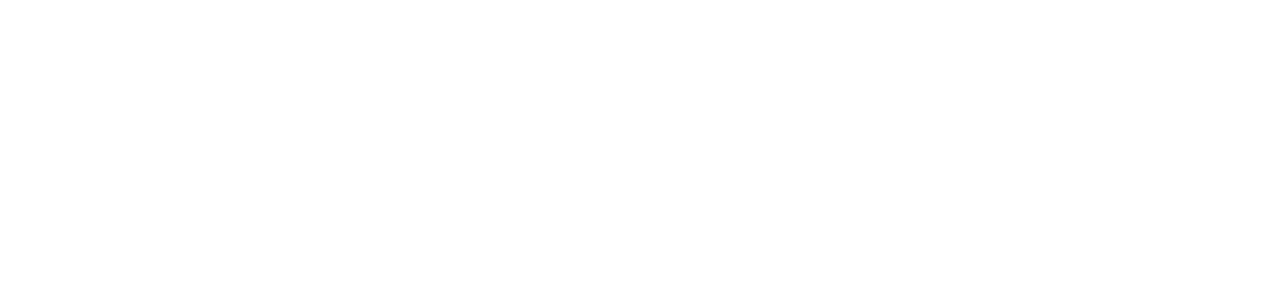
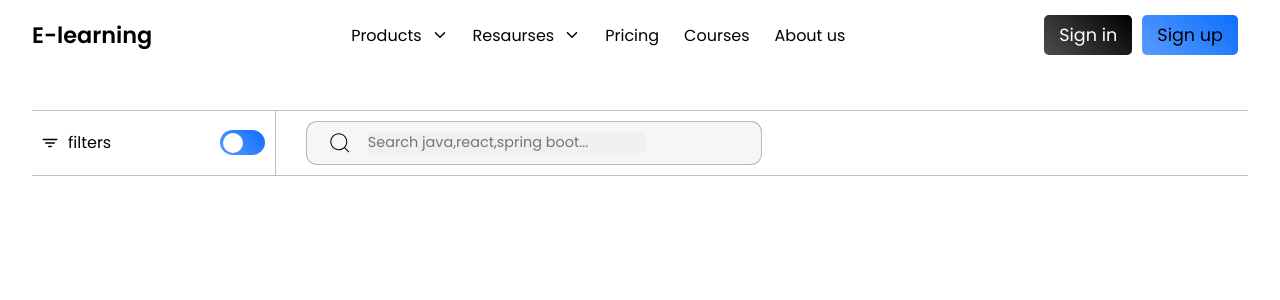
Before and after one commit to AnouarMellouk-Engineer/E-learning-Platform, a React (Vite) app: page /products in a window 1280 px wide. Before the commit this address had no page. Shown: the top 300 px of the page. Built offline with nearby package versions, Linux system fonts and the light colour scheme.

Commit message:
create the Products page

```diff
--- a/src/pages/App/App.jsx
+++ b/src/pages/App/App.jsx
@@ -2,11 +2,13 @@
 import Home from "../Home";
 import Signin from "../Signinn/Signin";
 import { Routes, Route } from "react-router-dom";
+import Products from "../Products/Products";
 
 function App() {
   return (
     <Routes>
       <Route path="/" element={<Home />} />
+      <Route path="/products" element={<Products />} />
       <Route path="/Signin" element={<Signin />} />
     </Routes>
   );
--- /dev/null
+++ b/src/pages/Products/Products.css
@@ -0,0 +1,79 @@
+.products {
+  overflow: hidden;
+}
+
+.products-header {
+  padding-top: 40px;
+  display: flex;
+}
+
+.filter {
+  width: 20%;
+  display: flex;
+  padding: 10px 10px;
+  justify-content: space-between;
+  align-items: center;
+
+  border-top: 1px solid rgba(0, 0, 0, 0.253);
+  border-bottom: 1px solid rgba(0, 0, 0, 0.253);
+}
+
+.filter .filter-icon {
+  display: flex;
+  justify-content: flex-start;
+  align-items: center;
+  gap: 10px;
+}
+
+.search-product {
+  padding: 10px 30px;
+  border: 1px solid rgba(0, 0, 0, 0.253);
+  border-right: none;
+  width: 80%;
+}
+.change {
+  width: 45px;
+  height: 25px;
+  background: linear-gradient(45deg, #589bff, #0d6efd);
+  border-radius: 30px;
+  position: relative;
+  cursor: pointer;
+}
+
+.change div {
+  width: 20px;
+  height: 20px;
+  border-radius: 50%;
+  background-color: white;
+  position: absolute;
+  left: 3px;
+  top: 9%;
+  transition: 0.3s;
+}
+
+.change .not-filter {
+  left: 21px;
+}
+
+.search-course {
+  display: flex;
+  justify-content: flex-start;
+  align-items: center;
+  padding: 8px 20px;
+  border: 1px solid rgba(0, 0, 0, 0.253);
+  border-radius: 11px;
+  gap: 15px;
+  width: 50%;
+  background-color: #e2e2e24d;
+}
+
+.search-course input {
+  outline: none;
+  border: none;
+  font-size: 0.9rem;
+  background-color: #e2e2e24d;
+}
+
+.search-course .search-icon {
+  font-size: 1.6rem;
+}
--- /dev/null
+++ b/src/pages/Products/Products.jsx
@@ -0,0 +1,128 @@
+import "./Products.css";
+import Nav from "../../components/nav/Nav";
+import { useState } from "react";
+import { CiSearch } from "react-icons/ci";
+import { IoFilter } from "react-icons/io5";
+import { GoPerson } from "react-icons/go";
+import { BiCategory } from "react-icons/bi";
+import { RiMindMap } from "react-icons/ri";
+import { MdAccessTime } from "react-icons/md";
+import { TbSchool } from "react-icons/tb";
+import { IoRocketOutline } from "react-icons/io5";
+import { PiShootingStarBold } from "react-icons/pi";
+import { LuFileCode2 } from "react-icons/lu";
+import { BsFileEarmarkPlay } from "react-icons/bs";
+import { IoCartOutline } from "react-icons/io5";
+const Products = () => {
+  const [filter, setFilter] = useState(true);
+  const [selectStandards, setSelectStandards] = useState({});
+  const Standards = [
+    {
+      name: "Type",
+      logo: <BiCategory />,
+      choises: [
+        {
+          title: "Course",
+          logo: <LuFileCode2 />,
+        },
+        {
+          title: "Build",
+          logo: <BsFileEarmarkPlay />,
+        },
+      ],
+    },
+    {
+      name: "Price",
+      logo: <IoCartOutline />,
+      choises: [
+        {
+          title: "Pro",
+          logo: <IoRocketOutline />,
+        },
+        {
+          title: "Free",
+          logo: <PiShootingStarBold />,
+        },
+      ],
+    },
+    {
+      name: "Instructors",
+      logo: <GoPerson />,
+    },
+    {
+      name: "Track",
+      logo: <RiMindMap />,
+    },
+    {
+      name: "Duration",
+      logo: <MdAccessTime />,
+      choises: [
+        {
+          title: "4-7 Weeks",
+          logo: undefined,
+        },
+        {
+          title: "7-9 Weeks",
+          logo: undefined,
+        },
+        {
+          title: "+9 Weeks",
+          logo: undefined,
+        },
+      ],
+    },
+    {
+      name: "Level",
+      logo: <TbSchool />,
+      choises: [
+        {
+          title: "Beginner",
+          logo: undefined,
+        },
+        {
+          title: "Intermediate",
+          logo: undefined,
+        },
+        {
+          title: "Advanced",
+          logo: undefined,
+        },
+      ],
+    },
+  ];
+
+  return (
+    <div className="container products">
+      <Nav />
+
+      <div className="products-header">
+        <div className="filter">
+          <div className="filter-icon">
+            <IoFilter />
+            <p>filters</p>
+          </div>
+          <div
+            className="change"
+            onClick={() => {
+              setFilter(!filter);
+            }}
+          >
+            <div className={filter ? "filterr" : "not-filter"}></div>
+          </div>
+        </div>
+        <div className="search-product">
+          <div className="search-course">
+            <CiSearch className="search-icon" />
+            <input type="text" placeholder="Search java,react,spring boot..." />
+          </div>
+        </div>
+      </div>
+      <div className="filtering-body">
+        <div className="details"></div>
+        <div className="products-filter"></div>
+      </div>
+    </div>
+  );
+};
+
+export default Products;
```
